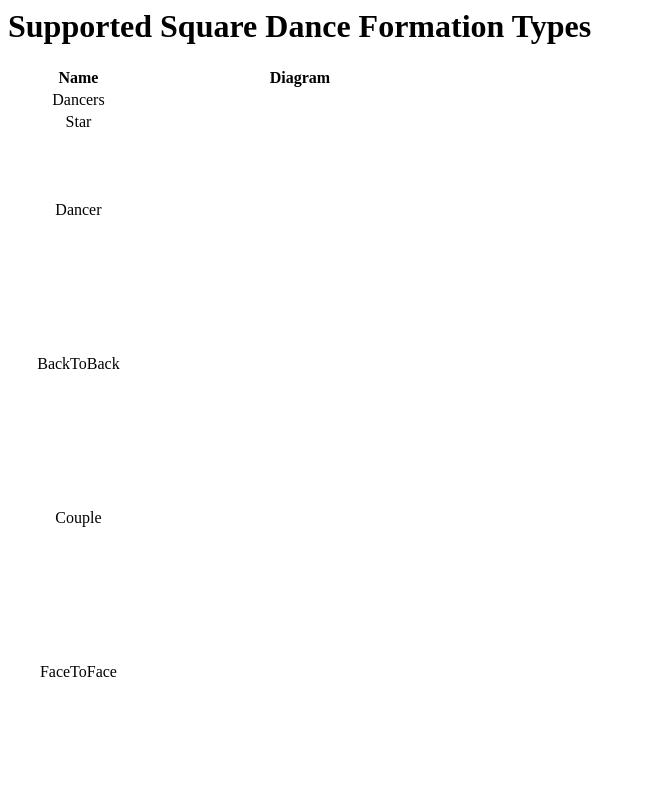
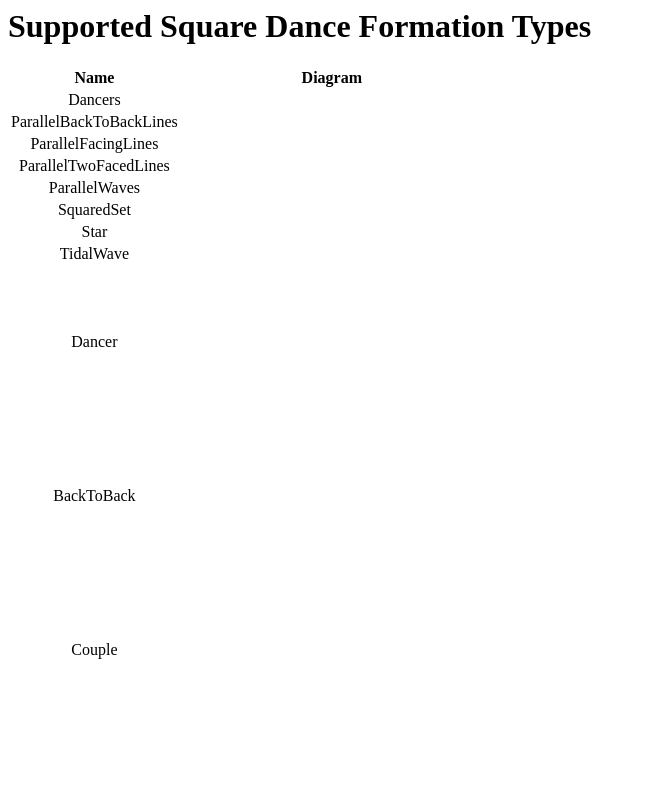
Before and after one commit to MarkNahabedian/SquareDanceLogic, a plain HTML site: page reasoning/formation_types.html in a window 1280 px wide. Shown: the top 796 px of the page, without its empty margins (0-645 px from the left). Drawn offline with Linux system fonts and the light colour scheme; a script that the page names is missing.

Commit message:
Add some eight dancer formations.

```diff
--- a/reasoning/formation_types.html
+++ b/reasoning/formation_types.html
@@ -129,7 +129,37 @@ document.addEventListener("DOMContentLoaded", contentLoaded, false);
           </tr>
 
           <tr>
+            <td>ParallelBackToBackLines</td>
+            <td></td>
+          </tr>
+
+          <tr>
+            <td>ParallelFacingLines</td>
+            <td></td>
+          </tr>
+
+          <tr>
+            <td>ParallelTwoFacedLines</td>
+            <td></td>
+          </tr>
+
+          <tr>
+            <td>ParallelWaves</td>
+            <td></td>
+          </tr>
+
+          <tr>
+            <td>SquaredSet</td>
+            <td></td>
+          </tr>
+
+          <tr>
             <td>Star</td>
+            <td></td>
+          </tr>
+
+          <tr>
+            <td>TidalWave</td>
             <td></td>
           </tr>
 
```
